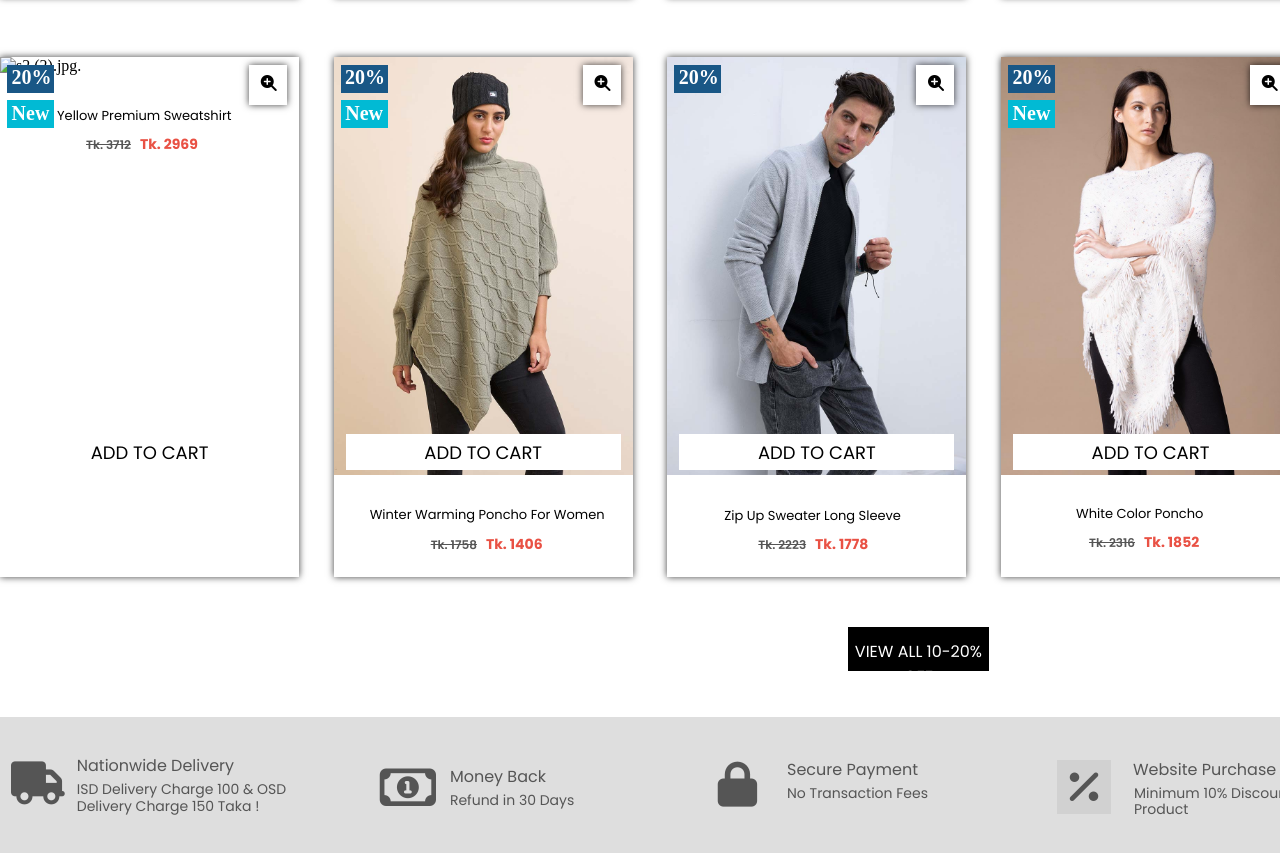
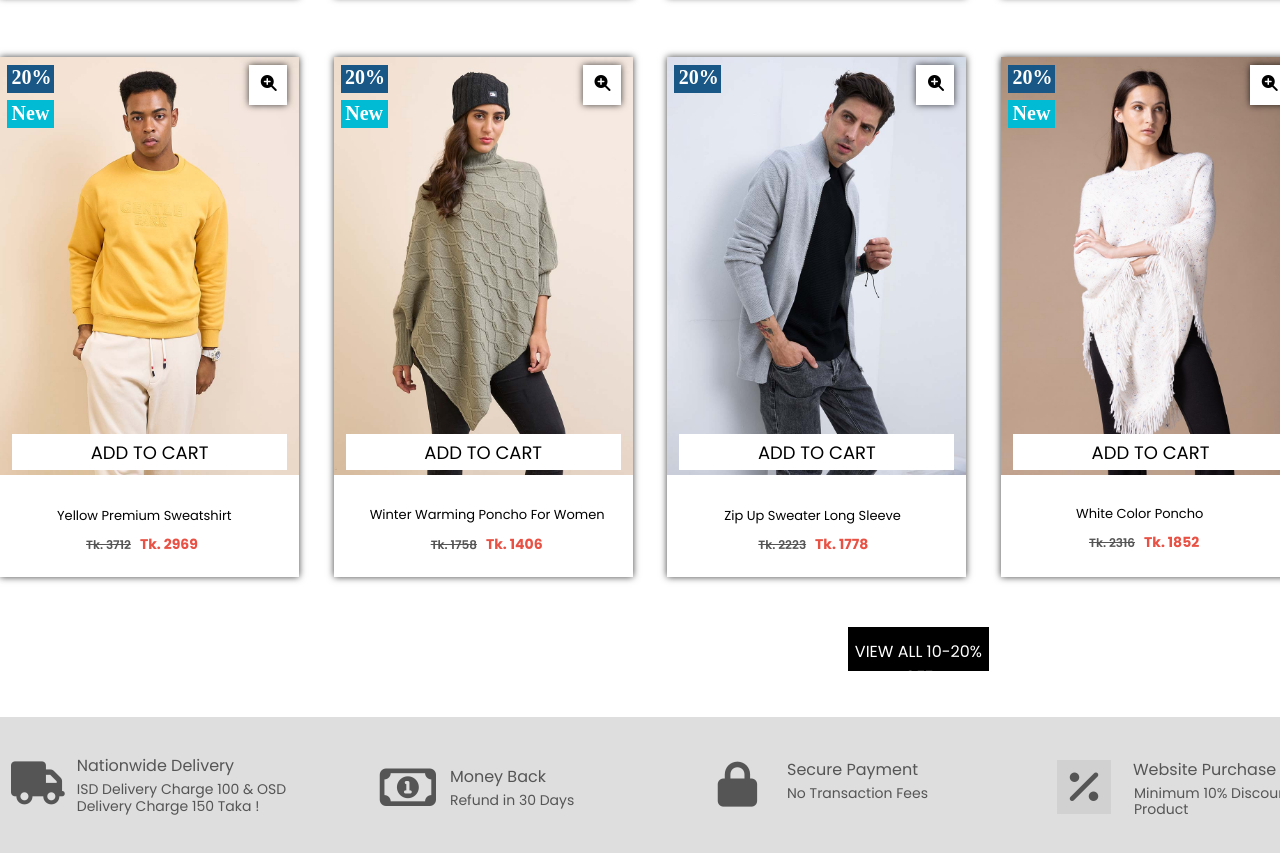
Before and after one commit to RAIMAN23B/Gentle-Park-Project, a plain HTML site: page index.html in a window 1280 px wide. Shown: the part 3933-4786 px from the top of the page. Drawn offline with Linux system fonts and the light colour scheme.

Commit message:
first commit

```diff
--- a/index.html
+++ b/index.html
@@ -536,7 +536,7 @@
 
    <div class="FifthPartImg">
       <div class="FifthImg">
-      <img src="images/s2 (2).jpg." alt="s2 (2).jpg.">
+      <img src="images/s2 (2).jpg" alt="s2 (2).jpg">
       <div class="FifthIcon">
       <i class="fa-solid fa-magnifying-glass-plus"></i>
       </div>
```
